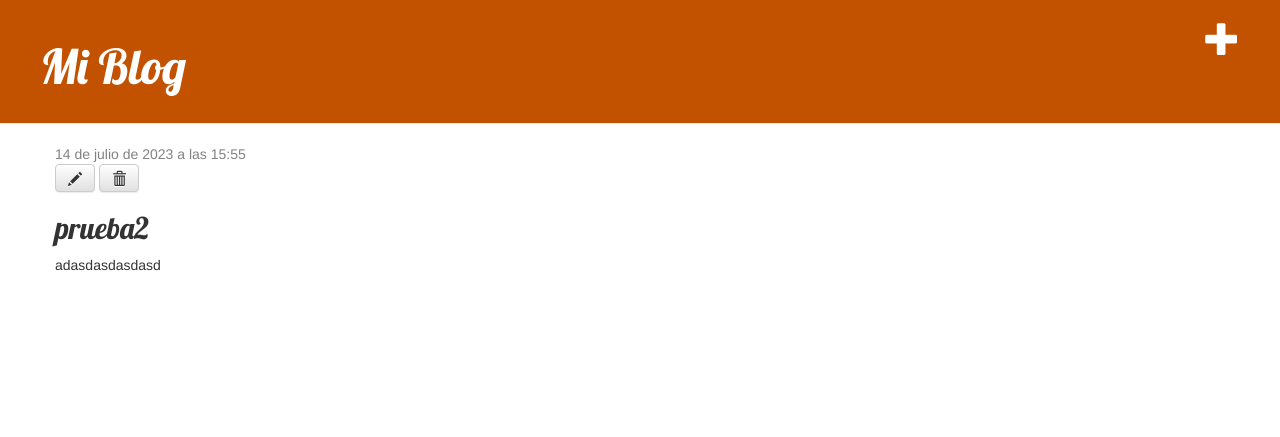
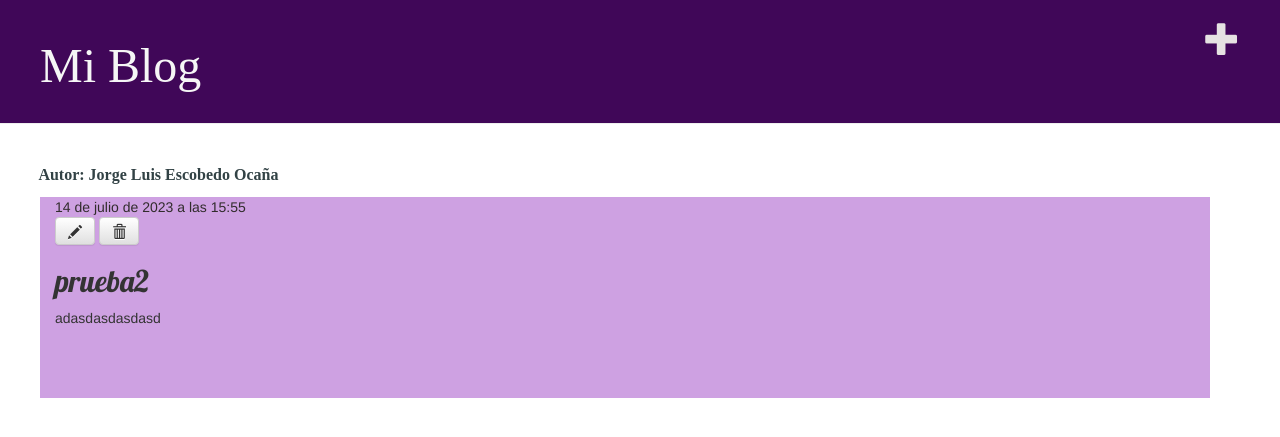
Before and after one commit to Juerges28/Lab05-Pw2, a Django app: page /post/2/ in a window 1280 px wide. Shown: the top 437 px of the page. Run offline with Django 4.2, Linux system fonts and the light colour scheme; a user stored in the database is signed in; data comes from the database, SQL or seed files in the repository; some libraries are stand-ins or nearby versions.

Commit message:
detalles menores (color, fuentes, etc)

```diff
--- a/mysite/blog/static/css/blog.css
+++ b/mysite/blog/static/css/blog.css
@@ -1,22 +1,31 @@
 h1 a, h2 a {
     color: #FCA205;
-    font-family: 'Lobster';
+    font-family: 'Times New Roman';
+}
+
+.nombre {
+    color: #324245;
+    font-family: 'Times New Roman';
+    font-size: 12pt;
+    font-weight: bold;
+    margin-left: 3%;
 }
 
 .page-header {
-    background-color: #C25100;
+    background-color: #400758;
     margin-top: 0;
     padding: 20px 20px 20px 40px;
 }
 
 .page-header h1, .page-header h1 a, .page-header h1 a:visited, .page-header h1 a:active {
-    color: #ffffff;
+    color: #f6f6f6;
     font-size: 36pt;
     text-decoration: none;
 }
 
 .content {
     margin-left: 40px;
+    background-color: #cea1e2;
 }
 
 h1, h2, h3, h4 {
@@ -24,7 +33,7 @@ h1, h2, h3, h4 {
 }
 
 .date {
-    color: #828282;
+    color: #312c2c;
 }
 
 .save {
@@ -36,7 +45,7 @@ h1, h2, h3, h4 {
 }
 
 .top-menu, .top-menu:hover, .top-menu:visited {
-    color: #ffffff;
+    color: #e6e2e2;
     float: right;
     font-size: 26pt;
     margin-right: 20px;
--- a/mysite/blog/templates/blog/base.html
+++ b/mysite/blog/templates/blog/base.html
@@ -1,7 +1,7 @@
 {% load static %}
 <html>
     <head>
-        <title>Django Girls blog</title>
+        <title>Mi Blog Personal</title>
         <link rel="stylesheet" href="//maxcdn.bootstrapcdn.com/bootstrap/3.2.0/css/bootstrap.min.css">
         <link rel="stylesheet" href="//maxcdn.bootstrapcdn.com/bootstrap/3.2.0/css/bootstrap-theme.min.css">
         <link href='//fonts.googleapis.com/css?family=Lobster&subset=latin,latin-ext' rel='stylesheet' type='text/css'>
@@ -14,6 +14,8 @@
             {% endif %}
             <h1><a href="/">Mi Blog</a></h1>
         </div>
+        <br>
+        <p class="nombre">Autor: Jorge Luis Escobedo Ocaña</p>
         <div class="content container">
             <div class="row">
                 <div class="col-md-8">
```
